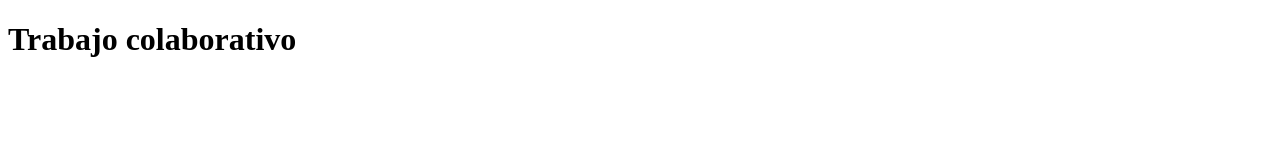
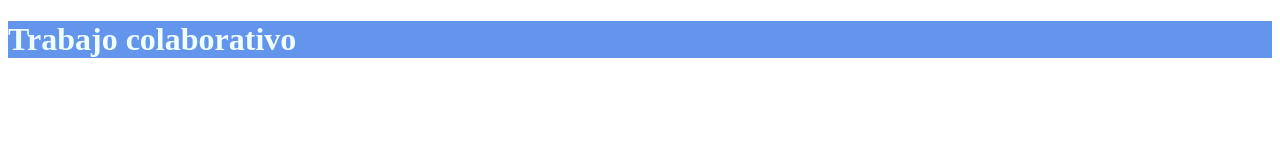
Before and after one commit to dayanare/trabajo-colaborativo-v, a plain HTML site: page index.html in a window 1280 px wide. Drawn offline with Linux system fonts and the light colour scheme.

Commit message:
branch ticket-1

```diff
--- a/css/style.css
+++ b/css/style.css
@@ -0,0 +1,4 @@
+.header{
+    background-color: cornflowerblue;
+    color: azure;
+}
--- a/index.html
+++ b/index.html
@@ -7,6 +7,8 @@
     <link rel="stylesheet" href="./css/style.css" />
   </head>
   <body>
-    <h1>Trabajo colaborativo</h1>
+    <header class="header">
+      <h1>Trabajo colaborativo</h1>
+    </header>
   </body>
 </html>
```
